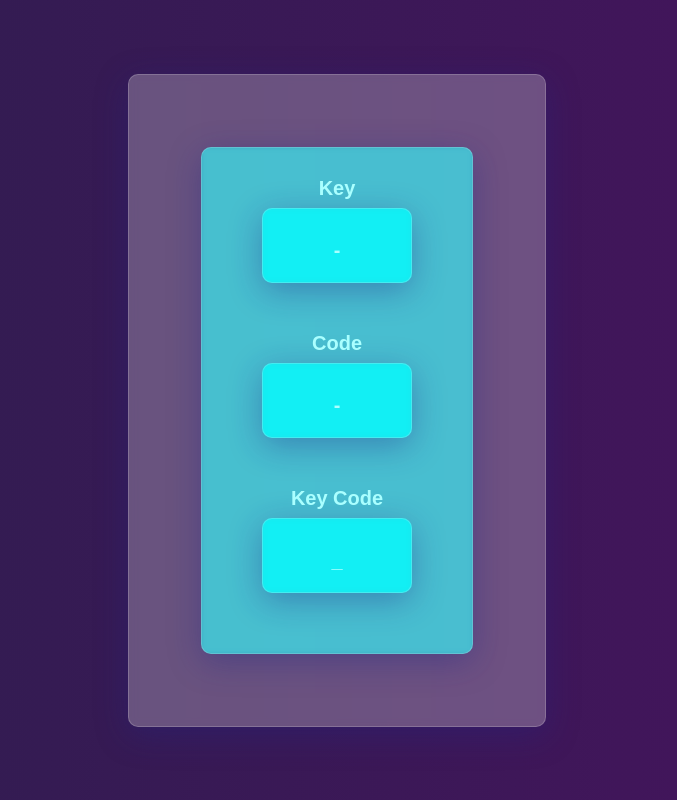
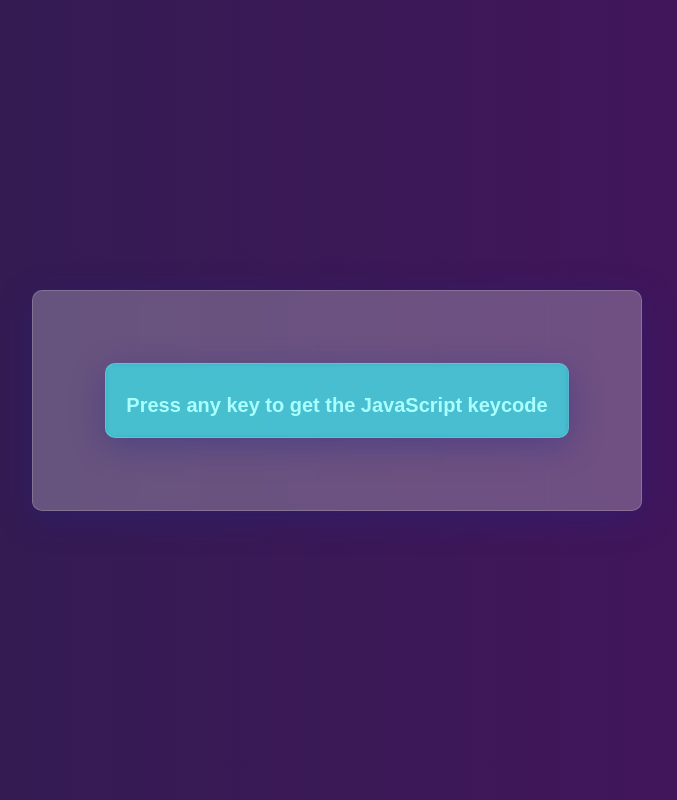
Before and after one commit to shahzaibswe/Key-Code-Project, a PHP site: page / in a window 1280 px wide. Shown: the whole page, without its empty margins (303-980 px from the left). Run offline with PHP 8.4, Linux system fonts and the light colour scheme.

Commit message:
Add 'Click to Copy' utility and accessibility enhancements
- Refactor UI to include a 'Press any key' call-to-action
- Add ARIA live regions for screen reader support
- Implement 'Click to Copy' for key, code, and keyCode values
- Improve keyboard accessibility (Enter/Space to copy)
- Add tactile visual feedback and focus-visible styles

Co-authored-by: shahzaibswe <131589265+shahzaibswe@users.noreply.github.com>

```diff
--- a/Script.js
+++ b/Script.js
@@ -1,22 +1,66 @@
 const container = document.getElementById("key-container");
-container.innerHTML = generateHTML("-", " -", "_");
+
 window.addEventListener("keydown", (e) => {
-    container.innerHTML = generateHTML(e.key, e.code, e.key.charCodeAt(0));
+  // Prevent default behavior for interaction keys if needed,
+  // but usually we want them to be caught by the tool.
+  // We exclude 'Tab' to allow keyboard navigation.
+  if (e.key === 'Tab') return;
+
+  container.innerHTML = generateHTML(e.key, e.code, e.keyCode);
 });
 
 function generateHTML(key, code, keyCode) {
-    return `
-    <div class="key-container">
-        <h4>Key</h4>
-        <div class="Key-Content">${key === " " ? "space" : key}</div>
+  const displayKey = key === " " ? "Space" : key;
+  return `
+    <div class="key-container clickable-card" tabindex="0" role="button" aria-labelledby="key-title" data-value="${displayKey}">
+        <h4 id="key-title">event.key</h4>
+        <div class="Key-Content">${displayKey}</div>
+        <small class="copy-hint">Click to copy</small>
     </div>
-    <div class="key-container">
-        <h4>Code</h4>
+    <div class="key-container clickable-card" tabindex="0" role="button" aria-labelledby="code-title" data-value="${code}">
+        <h4 id="code-title">event.code</h4>
         <div class="Key-Content">${code}</div>
+        <small class="copy-hint">Click to copy</small>
     </div>
-    <div class="key-container">
-        <h4>Key Code</h4>
+    <div class="key-container clickable-card" tabindex="0" role="button" aria-labelledby="keycode-title" data-value="${keyCode}">
+        <h4 id="keycode-title">event.keyCode</h4>
         <div class="Key-Content">${keyCode}</div>
+        <small class="copy-hint">Click to copy</small>
     </div>
-    `;
+  `;
 }
+
+container.addEventListener("click", (e) => {
+  const card = e.target.closest(".clickable-card");
+  if (card) {
+    copyToClipboard(card);
+  }
+});
+
+container.addEventListener("keydown", (e) => {
+  if (e.key === "Enter" || e.key === " ") {
+    const card = e.target.closest(".clickable-card");
+    if (card) {
+      e.preventDefault();
+      copyToClipboard(card);
+    }
+  }
+});
+
+async function copyToClipboard(card) {
+  const value = card.dataset.value;
+  try {
+    await navigator.clipboard.writeText(value);
+    const hint = card.querySelector(".copy-hint");
+    const originalText = hint.textContent;
+    hint.textContent = "Copied!";
+    card.classList.add("copied");
+
+    setTimeout(() => {
+      hint.textContent = originalText;
+      card.classList.remove("copied");
+    }, 1500);
+  } catch (err) {
+    console.error("Failed to copy!", err);
+  }
+}
--- a/index.html
+++ b/index.html
@@ -3,22 +3,18 @@
 <head>
   <meta charset="UTF-8">
   <meta name="viewport" content="width=device-width, initial-scale=1.0">
-    <title>Document</title>
+  <title>Key Code Explorer</title>
   <link rel="stylesheet" href="style.css">
 </head>
 <body>
   <div class="container">
-        <div class="key-container" id="key-container">
-            <h4 class="animation">key</h4>
-            <div class="Key-Content animation " >-</div>
-
-            <h4 class="animation">code</h4>
-            <div class="Key-Content" >-</div>
-            <h4 class="animation">Key Code</h4>
-            <div class="Key-Content" >-</div>
+    <div id="key-container" aria-live="polite" aria-atomic="true">
+      <div class="key-container">
+        <div class="Key-Content">Press any key to get the JavaScript keycode</div>
+      </div>
     </div>
   </div>
 
-    <script src="Script.js" ></script>
+  <script src="Script.js"></script>
 </body>
 </html>
--- a/style.css
+++ b/style.css
@@ -1,61 +1,91 @@
- *{
+* {
   box-sizing: border-box;
   margin: 0;
   padding: 0;
   font-family: sans-serif;
+}
 
- }
- body{
+body {
   display: flex;
   justify-content: center;
   align-items: center;
   text-align: center;
   min-height: 100vh;
-    background: linear-gradient( to right, #2e1e4f , #47135e);
+  background: linear-gradient(to right, #2e1e4f, #47135e);
+  overflow: hidden;
 }
- .container{
+
+.container {
   display: flex;
   flex-direction: column;
   padding: 2rem;
-    background: rgba(255, 255, 2555, 0.25);
-    box-shadow: 0px 8px 32px 0px  rgba(31, 38, 135, 0.35);
+  background: rgba(255, 255, 255, 0.25);
+  box-shadow: 0px 8px 32px 0px rgba(31, 38, 135, 0.35);
   backdrop-filter: blur(4px);
   border-radius: 10px;
-    border: 1px solid rgba(255, 255, 255,0.18);
+  border: 1px solid rgba(255, 255, 255, 0.18);
   transition: background 0.3s ease-in-out;
+}
 
- }
- .key-container{
-    display: flex ;
+.key-container {
+  display: flex;
   flex-direction: column;
+  position: relative;
   font-size: 20px;
   font-weight: bold;
   padding: 20px;
   color: #afff;
   margin: 2.5rem;
-    min-width: 150px;
-    background: rgba(0, 255, 255,0.5);
-    box-shadow: 0px 8px 32px 0px rgba(31, 38, 135 , 0.37);
-    backdrop-filter: blur(2.52px) ;
+  min-width: 250px;
+  background: rgba(0, 255, 255, 0.5);
+  box-shadow: 0px 8px 32px 0px rgba(31, 38, 135, 0.37);
+  backdrop-filter: blur(2.52px);
   border-radius: 10px;
-    border: 1px solid rgb(255, 255,255,0.18);
-    transition:background 0.3s ease-in-out;
+  border: 1px solid rgba(255, 255, 255, 0.18);
+  transition: background 0.3s ease-in-out, transform 0.1s ease;
 }
 
-.key-container h4{
+.key-container h4 {
   position: absolute;
   top: -2rem;
   left: 0;
   text-align: center;
   width: 100%;
 }
-.Key-Content{
+
+.Key-Content {
   margin-top: 10px;
+}
 
-}
-.container:hover{
+.container:hover {
   background-color: rgba(255, 255, 255, 0.35);
 }
-.key-container:hover{
-   background-color: rgba(0, 255, 255,0.7);
+
+.key-container:hover {
+  background-color: rgba(0, 255, 255, 0.7);
 }
+
+.clickable-card {
+  cursor: pointer;
+  user-select: none;
+}
+
+.clickable-card:active {
+  transform: scale(0.98);
+}
+
+.clickable-card:focus-visible {
+  outline: 3px solid #fff;
+  outline-offset: 4px;
+}
+
+.copy-hint {
+  font-size: 12px;
+  margin-top: 10px;
+  opacity: 0.8;
+  font-weight: normal;
+}
+
+.key-container.copied {
+  background-color: rgba(0, 255, 100, 0.7);
+}
```
Also changed, not shown: .Jules/palette.md (added). Lines whose indentation alone changed are shown as unchanged.
